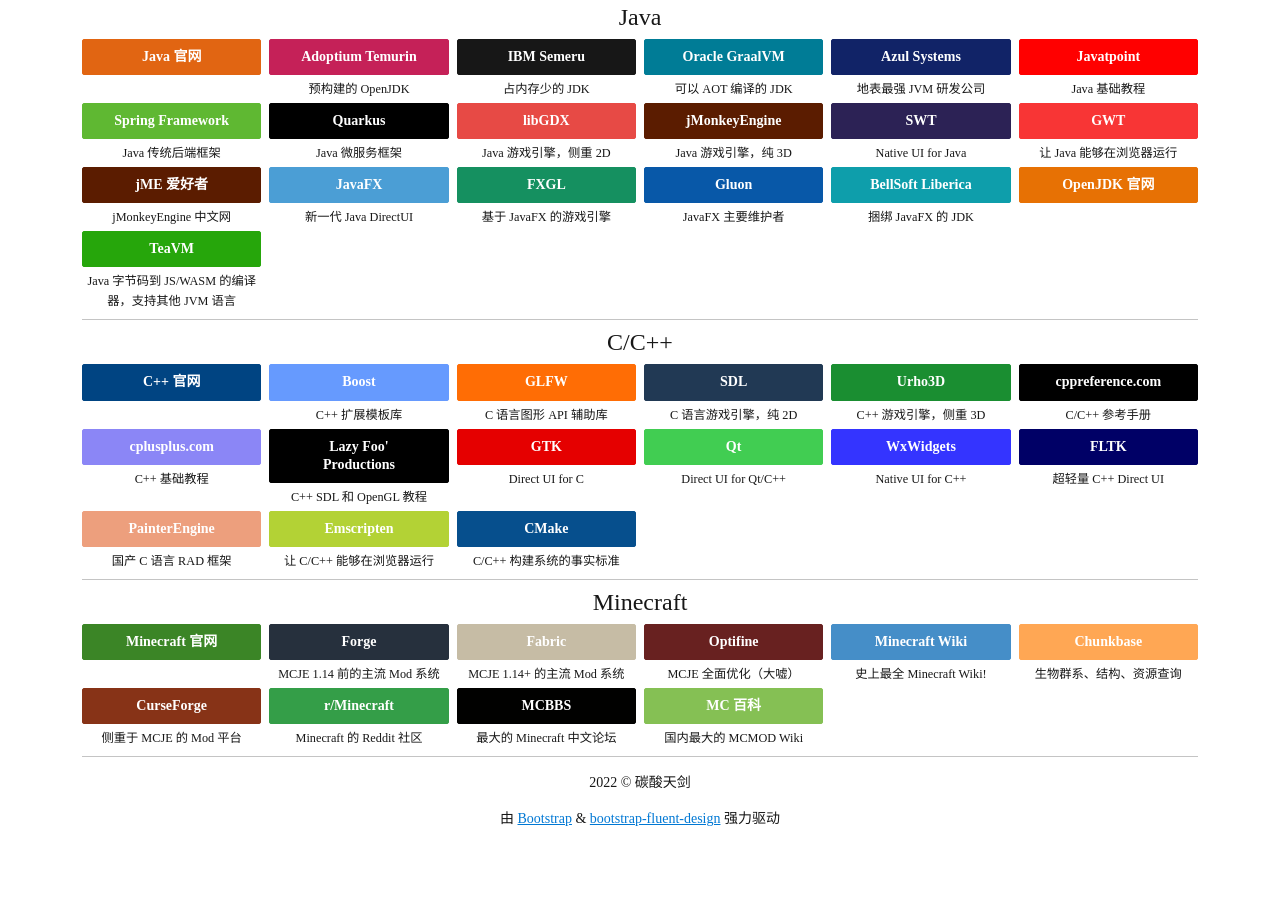
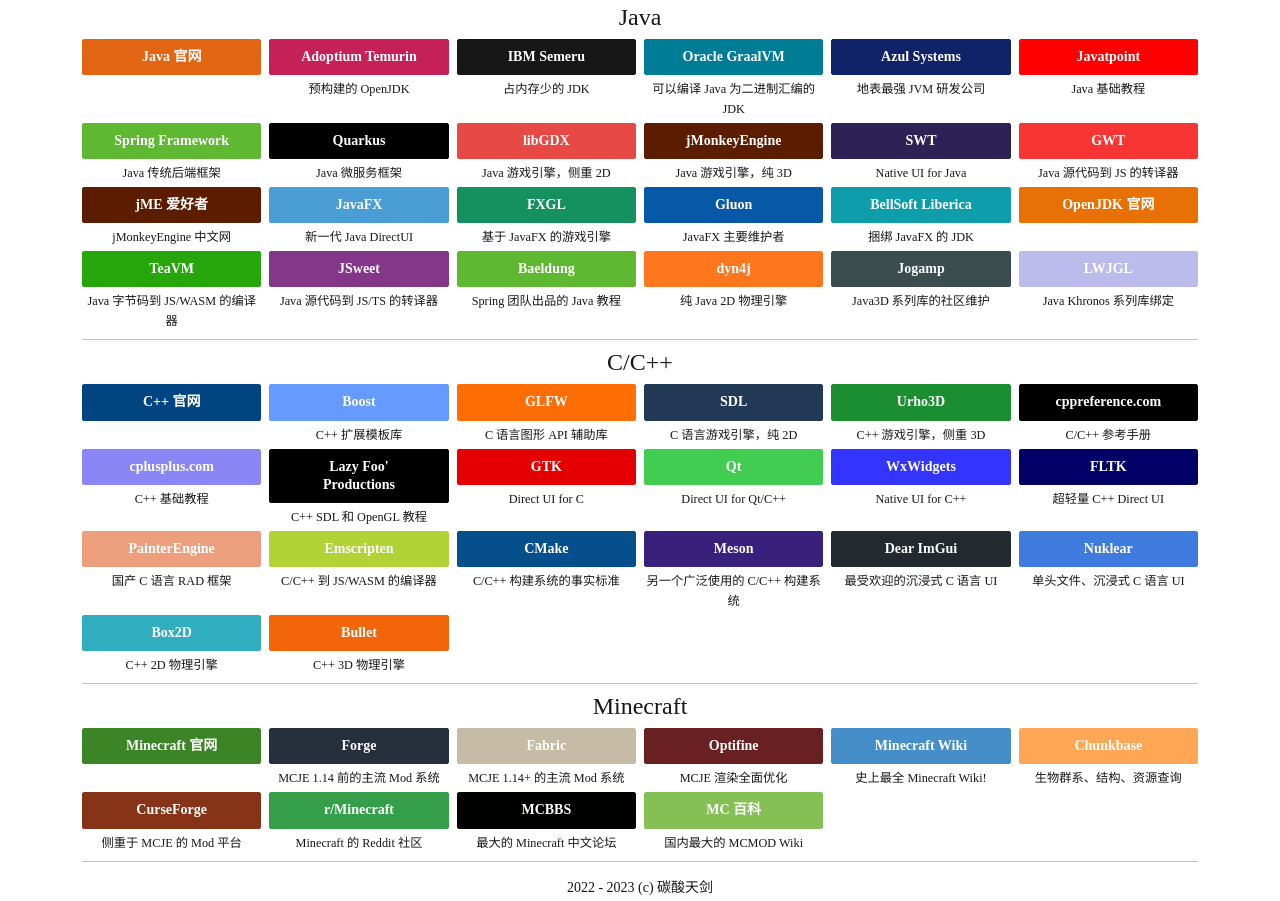
Before and after one commit to Tianscar/sitenav, a website: page index.html in a window 1280 px wide. Shown: the part 774-1675 px from the top of the page. Before the commit the page ends 1627 px from the top, so only its background shows below. Drawn offline with Linux system fonts and the light colour scheme; a web font is replaced by a local one.

Commit message:
Site updated: 2023-02-14 22:05:31

```diff
--- a/index.html
+++ b/index.html
@@ -606,7 +606,7 @@
         Oracle GraalVM
         </a>
         <p class="small my-1">
-          可以 AOT 编译的 JDK
+          可以编译 Java 为二进制汇编的 JDK
         </p>
       </div>
       <div class="col-xl-2 col-sm-4 col-6 px-1">
@@ -720,7 +720,7 @@
         GWT
         </a>
         <p class="small my-1">
-          让 Java 能够在浏览器运行
+          Java 源代码到 JS 的转译器
         </p>
       </div>
     </div>
@@ -821,7 +821,77 @@
         TeaVM
         </a>
         <p class="small my-1">
-        Java 字节码到 JS/WASM 的编译器，支持其他 JVM 语言
+        Java 字节码到 JS/WASM 的编译器
+        </p>
+      </div>
+      <div class="col-xl-2 col-sm-4 col-6 px-1">
+        <a
+        class="btn btn-primary btn btn-block"
+        href="https://www.jsweet.org/"
+        style="background-color: #843689; border-color: #843689;"
+        target="_blank"
+        role="button"
+        >
+        JSweet
+        </a>
+        <p class="small my-1">
+        Java 源代码到 JS/TS 的转译器
+        </p>
+      </div>
+      <div class="col-xl-2 col-sm-4 col-6 px-1">
+        <a
+        class="btn btn-primary btn btn-block"
+        href="https://www.baeldung.com/"
+        style="background-color: #5fb832; border-color: #5fb832;"
+        target="_blank"
+        role="button"
+        >
+        Baeldung
+        </a>
+        <p class="small my-1">
+        Spring 团队出品的 Java 教程
+        </p>
+      </div>
+      <div class="col-xl-2 col-sm-4 col-6 px-1">
+        <a
+        class="btn btn-primary btn btn-block"
+        href="https://dyn4j.org/"
+        style="background-color: #ff771d; border-color: #ff771d;"
+        target="_blank"
+        role="button"
+        >
+        dyn4j
+        </a>
+        <p class="small my-1">
+        纯 Java 2D 物理引擎
+        </p>
+      </div>
+      <div class="col-xl-2 col-sm-4 col-6 px-1">
+        <a
+        class="btn btn-primary btn btn-block"
+        href="https://jogamp.org/"
+        style="background-color: #3b4d4f; border-color: #3b4d4f;"
+        target="_blank"
+        role="button"
+        >
+        Jogamp
+        </a>
+        <p class="small my-1">
+        Java3D 系列库的社区维护
+        </p>
+      </div>
+      <div class="col-xl-2 col-sm-4 col-6 px-1">
+        <a
+        class="btn btn-primary btn btn-block"
+        href="https://www.lwjgl.org/"
+        style="background-color: #bbbbec; border-color: #bbbbec;"
+        target="_blank"
+        role="button"
+        >
+        LWJGL
+        </a>
+        <p class="small my-1">
+        Java Khronos 系列库绑定
         </p>
       </div>
     </div>
@@ -1028,7 +1098,7 @@
         Emscripten
         </a>
         <p class="small my-1">
-        让 C/C++ 能够在浏览器运行
+        C/C++ 到 JS/WASM 的编译器
         </p>
       </div>
       <div class="col-xl-2 col-sm-4 col-6 px-1">
@@ -1043,6 +1113,78 @@
         </a>
         <p class="small my-1">
         C/C++ 构建系统的事实标准
+        </p>
+      </div>
+      <div class="col-xl-2 col-sm-4 col-6 px-1">
+        <a
+        class="btn btn-primary btn btn-block"
+        href="https://mesonbuild.com/"
+        style="background-color: #39207c; border-color: #39207c;"
+        target="_blank"
+        role="button"
+        >
+        Meson
+        </a>
+        <p class="small my-1">
+        另一个广泛使用的 C/C++ 构建系统
+        </p>
+      </div>
+      <div class="col-xl-2 col-sm-4 col-6 px-1">
+        <a
+        class="btn btn-primary btn btn-block"
+        href="https://github.com/ocornut/imgui/"
+        style="background-color: #24292f; border-color: #24292f;"
+        target="_blank"
+        role="button"
+        >
+        Dear ImGui
+        </a>
+        <p class="small my-1">
+        最受欢迎的沉浸式 C 语言 UI
+        </p>
+      </div>
+      <div class="col-xl-2 col-sm-4 col-6 px-1">
+        <a
+        class="btn btn-primary btn btn-block"
+        href="https://immediate-mode-ui.github.io/Nuklear/doc/index.html"
+        style="background-color: #3f7adf; border-color: #3f7adf;"
+        target="_blank"
+        role="button"
+        >
+        Nuklear
+        </a>
+        <p class="small my-1">
+        单头文件、沉浸式 C 语言 UI
+        </p>
+      </div>
+    </div>
+    <div class="row px-2">
+      <div class="col-xl-2 col-sm-4 col-6 px-1">
+        <a
+        class="btn btn-primary btn btn-block"
+        href="https://box2d.org/"
+        style="background-color: #30aebf; border-color: #30aebf;"
+        target="_blank"
+        role="button"
+        >
+        Box2D
+        </a>
+        <p class="small my-1">
+        C++ 2D 物理引擎
+        </p>
+      </div>
+      <div class="col-xl-2 col-sm-4 col-6 px-1">
+        <a
+        class="btn btn-primary btn btn-block"
+        href="https://pybullet.org/wordpress/"
+        style="background-color: #f26609; border-color: #f26609;"
+        target="_blank"
+        role="button"
+        >
+        Bullet
+        </a>
+        <p class="small my-1">
+        C++ 3D 物理引擎
         </p>
       </div>
     </div>
@@ -1105,7 +1247,7 @@
         Optifine
         </a>
         <p class="small my-1">
-          MCJE 全面优化（大嘘）
+          MCJE 渲染全面优化
         </p>
       </div>
       <div class="col-xl-2 col-sm-4 col-6 px-1">
@@ -1198,7 +1340,7 @@
   </section>
   <div class="text-center">
     <hr class="my-1" />
-    <p class="mt-3">2022 © 碳酸天剑</p>
+    <p class="mt-3">2022 - 2023 (c) 碳酸天剑</p>
     <p>由 <a href="https://getbootstrap.com"><u>Bootstrap</u></a> & <a href="https://mdbootstrap.com/freebies/fluent-design"><u>bootstrap-fluent-design</u></a> 强力驱动</p>
   </div>
 </div>
```
